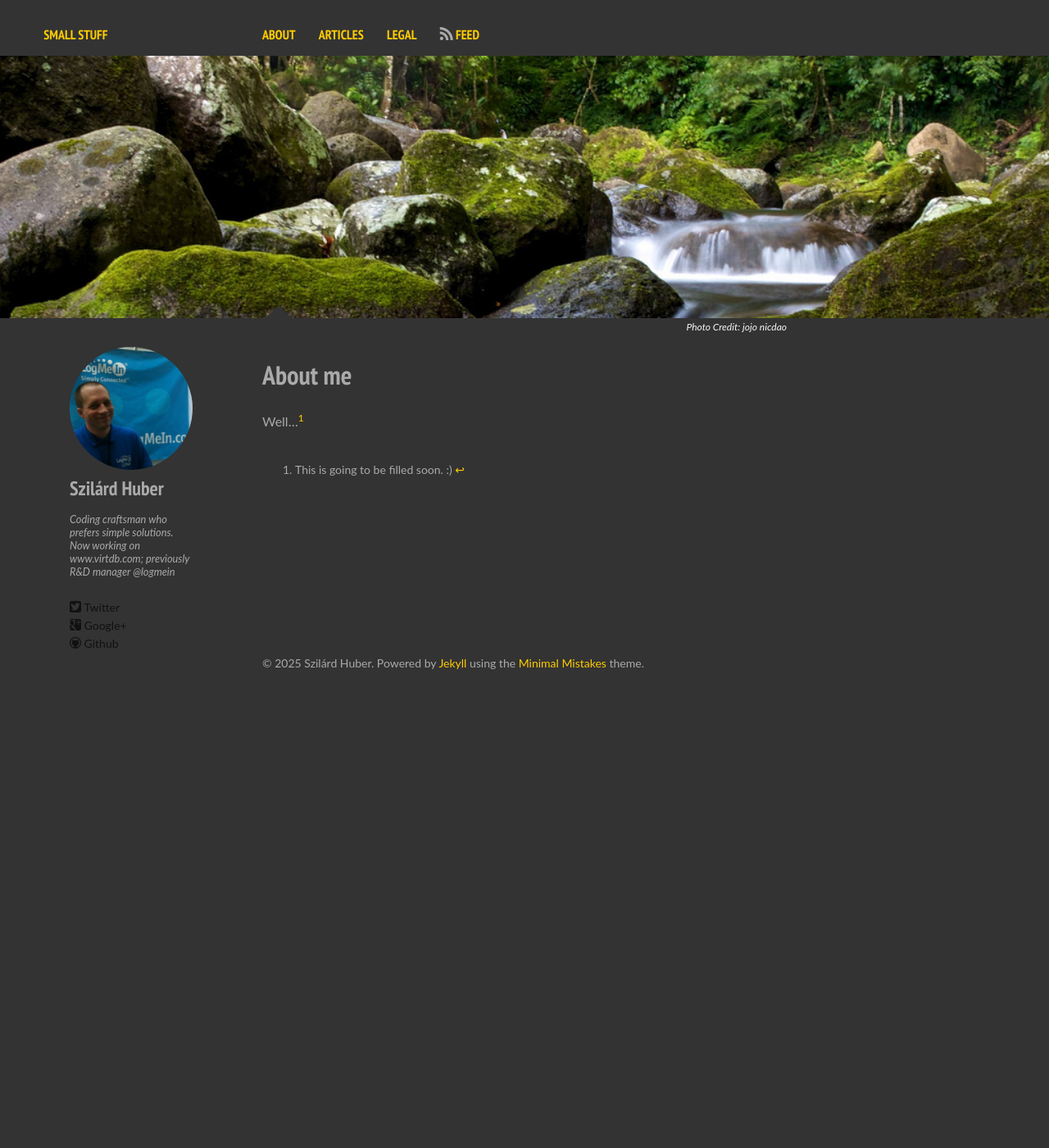
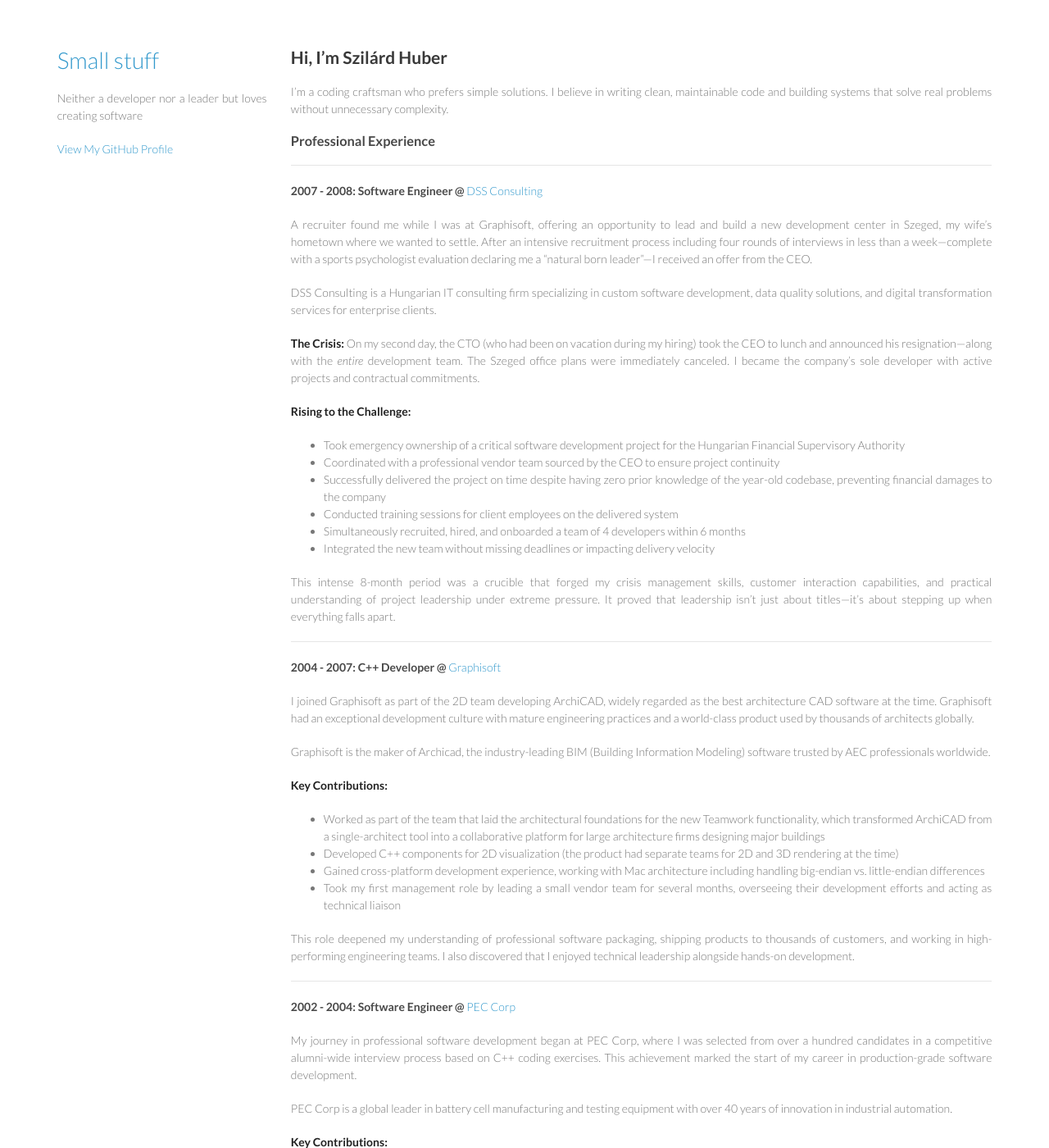
Before and after one commit to szilardhuber/szilardhuber.github.io, a Jekyll site: the page built from about.md, in a window 1280 px wide and 1400 px high. Shown: the whole window at 82% size. Built offline with Jekyll 4.4.1, drawn with Linux system fonts in a browser that asks for light colours; nearby versions of some CDN libraries; some of the changed text lies outside the part shown.

Commit message:
Added new post and added first couple of worplaces to about section

```diff
--- /dev/null
+++ b/_layouts/about.html
@@ -0,0 +1,44 @@
+<!doctype html>
+<html>
+  <head>
+    <meta charset="utf-8">
+    <meta http-equiv="X-UA-Compatible" content="chrome=1">
+    <title>{{ page.title }} - Small stuff by szilardhuber</title>
+
+    <link rel="stylesheet" href="{{ site.url }}/stylesheets/styles.css">
+    <link rel="stylesheet" href="{{ site.url }}/stylesheets/pygment_trac.css">
+    <meta name="viewport" content="width=device-width, initial-scale=1, user-scalable=no">
+    <!--[if lt IE 9]>
+    <script src="//html5shiv.googlecode.com/svn/trunk/html5.js"></script>
+    <![endif]-->
+    <script>
+      (function(i,s,o,g,r,a,m){i['GoogleAnalyticsObject']=r;i[r]=i[r]||function(){
+      (i[r].q=i[r].q||[]).push(arguments)},i[r].l=1*new Date();a=s.createElement(o),
+      m=s.getElementsByTagName(o)[0];a.async=1;a.src=g;m.parentNode.insertBefore(a,m)
+      })(window,document,'script','//www.google-analytics.com/analytics.js','ga');
+
+      ga('create', 'UA-46741385-1', 'auto');
+      ga('send', 'pageview');
+
+    </script>
+</head>
+  <body>
+    <div class="wrapper">
+      <header>
+        <h1><a href="{{ site.url }}">Small stuff</a></h1>
+        <p>Neither a developer nor a leader but loves creating software</p>
+
+
+        <p class="view"><a href="https://github.com/szilardhuber">View My GitHub Profile</a></p>
+
+      </header>
+      <section>
+        {{ content }}
+
+        <hr>
+
+        <p><a href="{{ site.url }}">← Back to articles</a></p>
+      </section>
+  </div>
+</body>
+</html>
--- a/_layouts/index.html
+++ b/_layouts/index.html
@@ -25,10 +25,10 @@
   <body>
     <div class="wrapper">
       <header>
-        <h1>Small stuff</h1>
+        <h1><a href="{{ site.url }}">Small stuff</a></h1>
         <p>Neither a developer nor a leader but loves creating software</p>
 
-
+        <p class="view"><a href="{{ site.url }}/about/">About Me</a></p>
         <p class="view"><a href="https://github.com/szilardhuber">View My GitHub Profile</a></p>
 
       </header>
--- a/_layouts/post.html
+++ b/_layouts/post.html
@@ -26,10 +26,10 @@
   <body>
     <div class="wrapper">
       <header>
-        <h1>Small stuff</h1>
+        <h1><a href="{{ site.url }}">Small stuff</a></h1>
         <p>Neither a developer nor a leader but loves creating software</p>
 
-
+        <p class="view"><a href="{{ site.url }}/about/">About Me</a></p>
         <p class="view"><a href="https://github.com/szilardhuber">View My GitHub Profile</a></p>
 
       </header>
--- a/about.md
+++ b/about.md
@@ -1,17 +1,95 @@
 ---
-layout: page
+layout: about
 permalink: /about/index.html
 title: About me
-tags: [about, szilardhuber, Szilárd, Huber]
-modified: 28-12-2013
-image:
-  feature: scenery.jpg
-  credit: jojo nicdao
-  creditlink: http://www.flickr.com/photos/jonicdao/6094346327
+tags: [about, szilardhuber, Szilárd, Huber, cv, resume]
+modified: 2025-12-04
 
 ---
 
-Well…[^1]
+## Hi, I'm Szilárd Huber
 
+I'm a coding craftsman who prefers simple solutions. I believe in writing clean, maintainable code and building systems that solve real problems without unnecessary complexity.
 
-[^1]: This is going to be filled soon. :)
+### Professional Experience
+
+<!-- TODO: Add more workplace stories -->
+
+---
+
+#### 2007 - 2008: Software Engineer @ [DSS Consulting](https://dss.hu)
+
+A recruiter found me while I was at Graphisoft, offering an opportunity to lead and build a new development center in Szeged, my wife's hometown where we wanted to settle. After an intensive recruitment process including four rounds of interviews in less than a week—complete with a sports psychologist evaluation declaring me a "natural born leader"—I received an offer from the CEO.
+
+DSS Consulting is a Hungarian IT consulting firm specializing in custom software development, data quality solutions, and digital transformation services for enterprise clients.
+
+**The Crisis:** On my second day, the CTO (who had been on vacation during my hiring) took the CEO to lunch and announced his resignation—along with the *entire* development team. The Szeged office plans were immediately canceled. I became the company's sole developer with active projects and contractual commitments.
+
+**Rising to the Challenge:**
+- Took emergency ownership of a critical software development project for the Hungarian Financial Supervisory Authority
+- Coordinated with a professional vendor team sourced by the CEO to ensure project continuity
+- Successfully delivered the project on time despite having zero prior knowledge of the year-old codebase, preventing financial damages to the company
+- Conducted training sessions for client employees on the delivered system
+- Simultaneously recruited, hired, and onboarded a team of 4 developers within 6 months
+- Integrated the new team without missing deadlines or impacting delivery velocity
+
+This intense 8-month period was a crucible that forged my crisis management skills, customer interaction capabilities, and practical understanding of project leadership under extreme pressure. It proved that leadership isn't just about titles—it's about stepping up when everything falls apart.
+
+---
+
+#### 2004 - 2007: C++ Developer @ [Graphisoft](https://graphisoft.com)
+
+I joined Graphisoft as part of the 2D team developing ArchiCAD, widely regarded as the best architecture CAD software at the time. Graphisoft had an exceptional development culture with mature engineering practices and a world-class product used by thousands of architects globally.
+
+Graphisoft is the maker of Archicad, the industry-leading BIM (Building Information Modeling) software trusted by AEC professionals worldwide.
+
+**Key Contributions:**
+- Worked as part of the team that laid the architectural foundations for the new Teamwork functionality, which transformed ArchiCAD from a single-architect tool into a collaborative platform for large architecture firms designing major buildings
+- Developed C++ components for 2D visualization (the product had separate teams for 2D and 3D rendering at the time)
+- Gained cross-platform development experience, working with Mac architecture including handling big-endian vs. little-endian differences
+- Took my first management role by leading a small vendor team for several months, overseeing their development efforts and acting as technical liaison
+
+This role deepened my understanding of professional software packaging, shipping products to thousands of customers, and working in high-performing engineering teams. I also discovered that I enjoyed technical leadership alongside hands-on development.
+
+---
+
+#### 2002 - 2004: Software Engineer @ [PEC Corp](https://www.peccorp.com)
+
+My journey in professional software development began at PEC Corp, where I was selected from over a hundred candidates in a competitive alumni-wide interview process based on C++ coding exercises. This achievement marked the start of my career in production-grade software development.
+
+PEC Corp is a global leader in battery cell manufacturing and testing equipment with over 40 years of innovation in industrial automation.
+
+**Key Contributions:**
+- Developed integration modules for a factory line management system, connecting our C++ software with a third-party camera-based visual QA system
+- Spent 2 months on-site at a manufacturing facility, working directly with production teams and vendor engineers to fine-tune the integration and adapt to specific factory requirements
+- Gained foundational experience in industrial software development, learning how to build reliable systems for real-world manufacturing environments
+
+This role taught me the importance of cross-vendor collaboration, on-site consulting, and adapting software to meet practical production needs in a multi-cultural organization.
+
+### Technical Focus
+
+<!-- TODO: Review and update this section -->
+
+I enjoy working across the full stack, with particular interest in:
+
+- **Backend Development** - Building reliable, performant services
+- **Data Systems** - Working with data pipelines, ETL processes, and databases
+- **Game Development** - Recently exploring game programming with engines like Defold and Bevy/Rust
+- **JavaScript/TypeScript** - Node.js backend development and testing frameworks
+- **DevOps & Tooling** - Creating developer-friendly workflows and automation
+
+### Philosophy
+
+<!-- TODO: Review and update this section -->
+
+I'm passionate about:
+
+- **Simplicity** - The best solution is often the simplest one that works
+- **Pragmatism** - Choosing the right tool for the job, not the newest one
+- **Continuous Learning** - Constantly exploring new technologies and approaches
+- **Knowledge Sharing** - Writing about what I learn to help others
+
+### Connect
+
+- **GitHub**: [@szilardhuber](https://github.com/szilardhuber)
+- **LinkedIn**: [Szilárd Huber](https://www.linkedin.com/in/szilardhuber)
```
Also changed, not shown: AGENTS.md (+19 -16 lines), _posts/2025-11-19-building-a-complete-game-loop.md (+1 -0 lines), _posts/2025-11-27-from-survival-to-strategy.md (+1 -0 lines), _posts/2025-12-08-territory-time-and-technical-debt.md (added, +194 -0 lines), assets/2025/screenshot3.png (added).
